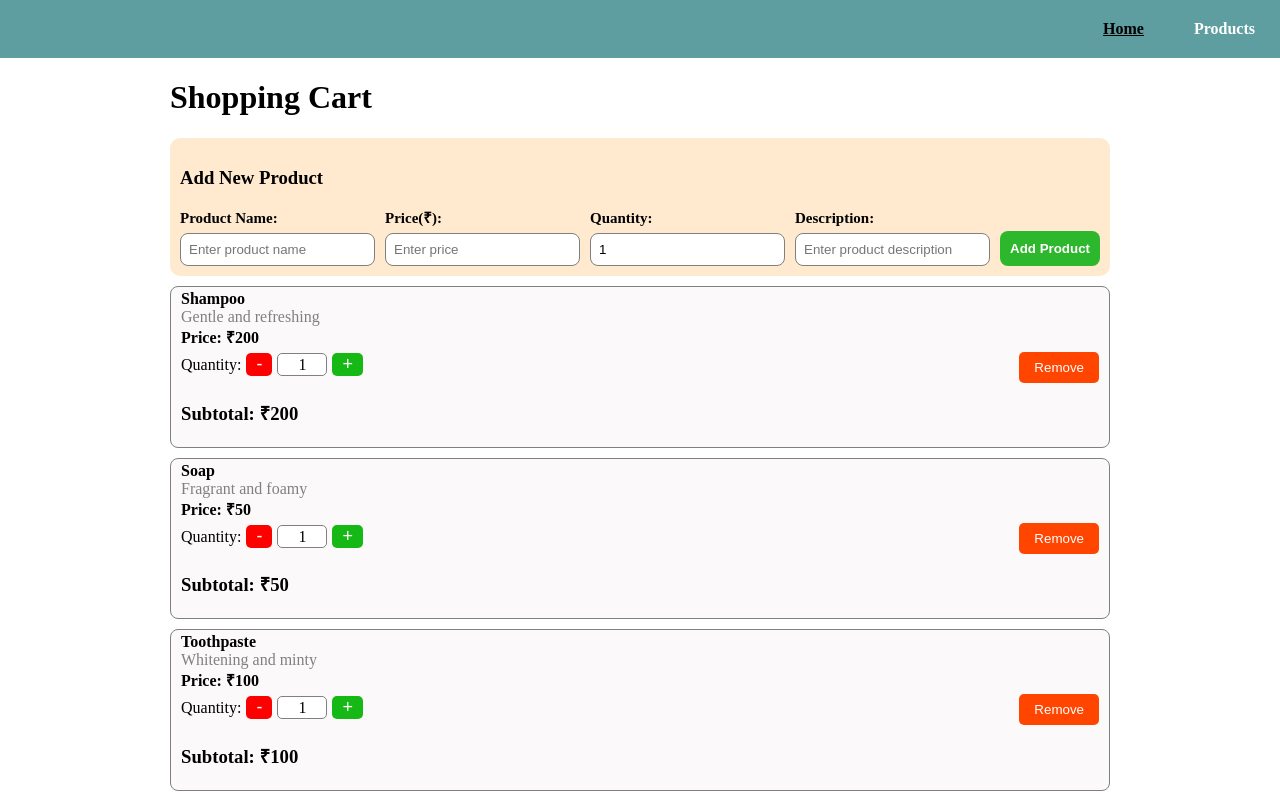
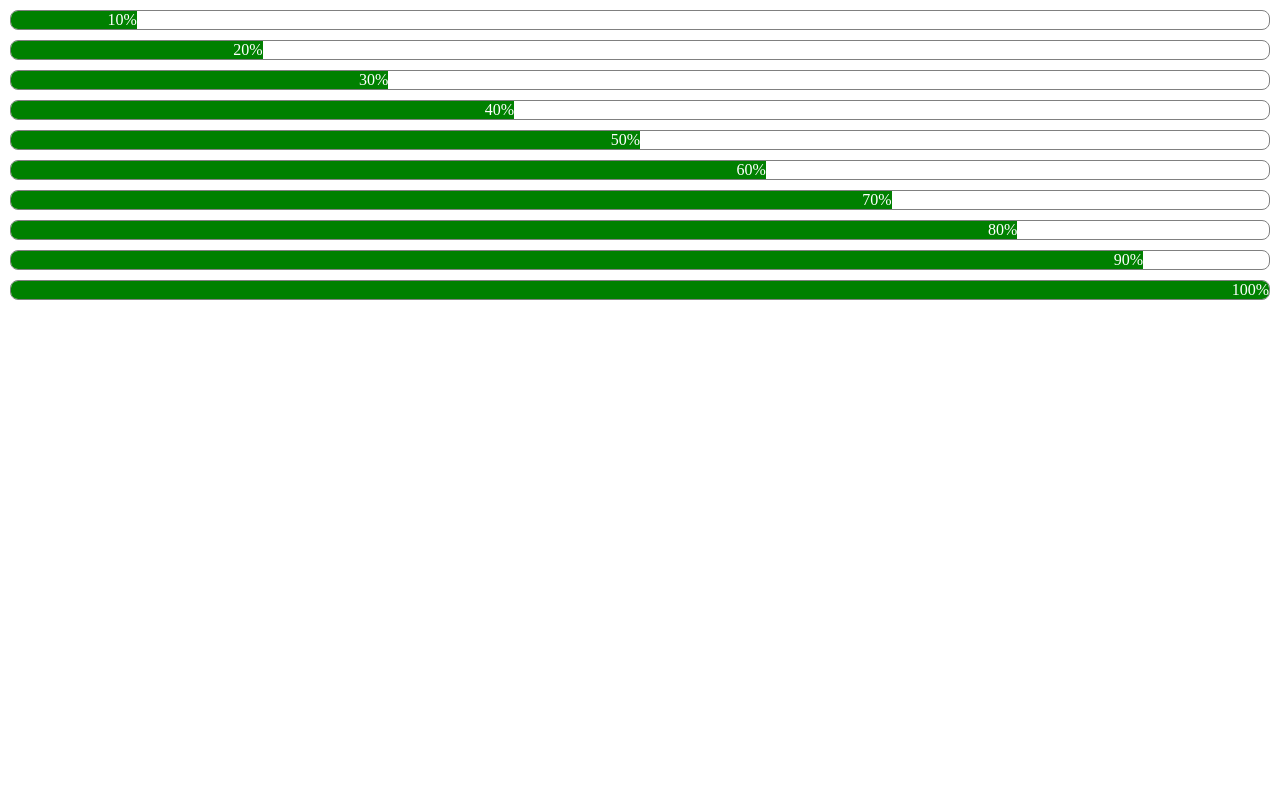
Before and after one commit to PrachiGour2023/machine-coding-frontend, a React (Vite) app: page / in a window 1280 px wide. Shown: the top 799 px of the page. Built offline with nearby package versions, Linux system fonts and the light colour scheme.

Commit message:
Progress bar animation

```diff
--- a/src/App.tsx
+++ b/src/App.tsx
@@ -7,6 +7,7 @@ import Navbar from "./components/Navbar";
 import { lazy, Suspense } from "react";
 import NestedCheckbox from "./components/NestedCheckbox";
 import OTPInput from "./components/OTPInput";
+import ProgressBar from "./components/ProgressBar";
 
 const Product = lazy(() => import('./components/Products'));
 const ProductDetails = lazy(() => import('./components/ProductDetails'));
@@ -53,9 +54,10 @@ export default function App() {
 
   return (
     <ErrorBoundary>
-      <RouterProvider router={router} />
+      {/* <RouterProvider router={router} /> */}
       {/* <NestedCheckbox /> */}
       {/* <OTPInput /> */}
+      <ProgressBar />
     </ErrorBoundary>
   );
 }
--- /dev/null
+++ b/src/components/ProgressBar.tsx
@@ -0,0 +1,41 @@
+import { useEffect, useState } from "react";
+
+const ProgressBar = () => {
+    const bars = [10, 20, 30, 40, 50, 60, 70, 80, 90, 100];
+
+    const [progress, setProgress] = useState<boolean>(false);
+
+    useEffect(() => {
+        setTimeout(() => {
+            setProgress(true)
+        }, 1000);
+    }, [])
+
+    return (
+        <div>
+            {
+                bars.map(item => {
+                    return (
+                        <div style={{
+                            overflow: 'hidden',
+                            margin: '10px',
+                            border: '1px solid grey',
+                            borderRadius: '8px'
+                        }}>
+                            <div style={{
+                                color: 'white',
+                                width: progress ? `${item}%` : "0%",
+                                backgroundColor: 'green',
+                                transition: 'width 0.5s ease-in',
+                                textAlign: 'end'
+                            }}>
+                                {item}%
+                            </div>
+                        </div>
+                    )
+                })
+            }
+        </div>
+    );
+};
+export default ProgressBar;
```
